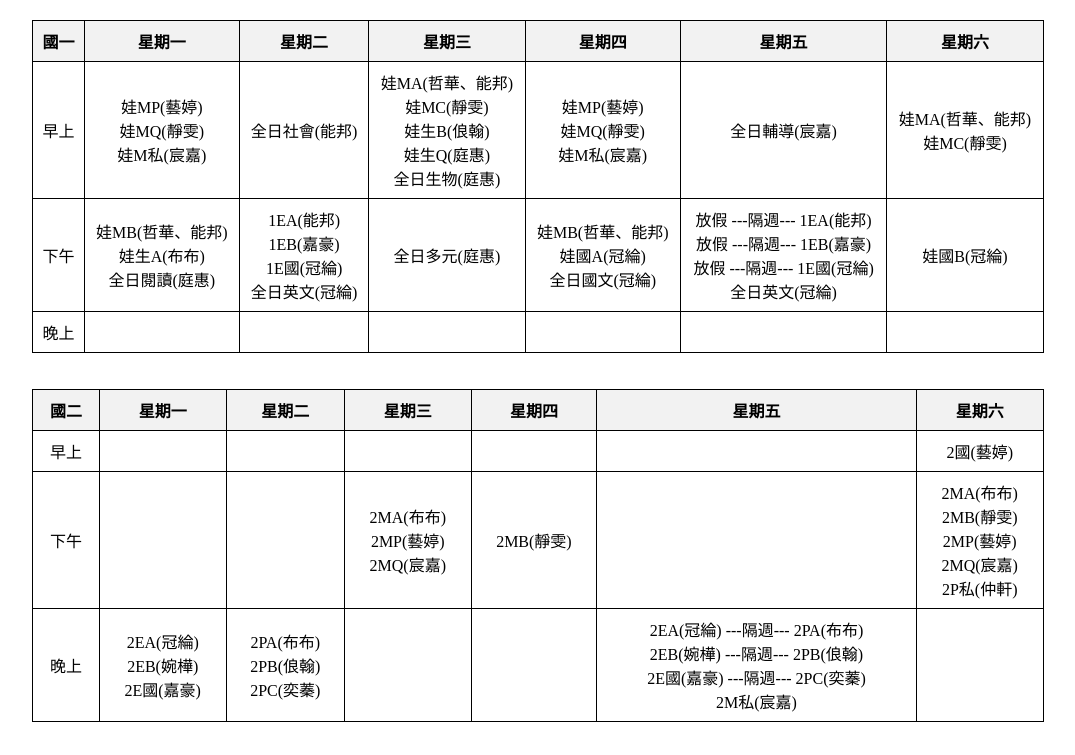
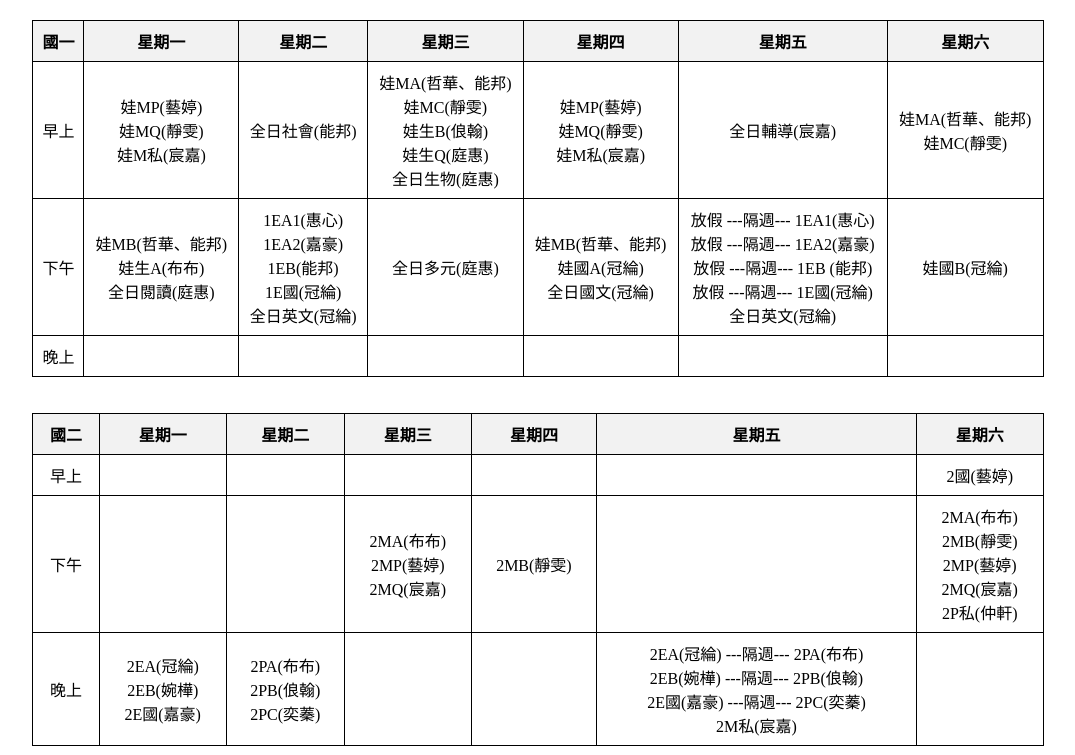
Before and after one commit to yuhaoschool/shcedules, a plain HTML site: page index.html in a window 1280 px wide. Shown: the top 755 px of the page, without its empty margins (102-1177 px from the left). Drawn offline with Linux system fonts and the light colour scheme.

Commit message:
update 1EA

```diff
--- a/index.html
+++ b/index.html
@@ -46,10 +46,10 @@
           <tr>
             <td>下午</td>
             <td>娃MB(哲華、能邦)<br>娃生A(布布) <br>全日閱讀(庭惠)</td>
-            <td>1EA(能邦)<br>1EB(嘉豪)<br>1E國(冠綸) <br> 全日英文(冠綸)</td>
+            <td>1EA1(惠心)<br>1EA2(嘉豪)<br>1EB(能邦)<br>1E國(冠綸) <br> 全日英文(冠綸)</td>
             <td>全日多元(庭惠)</td>
             <td>娃MB(哲華、能邦)<br>娃國A(冠綸) <br>全日國文(冠綸)</td>
-            <td>放假  ---隔週---  1EA(能邦)<br>放假  ---隔週---  1EB(嘉豪)<br>放假  ---隔週---  1E國(冠綸) <br> 全日英文(冠綸)</td>
+            <td>放假  ---隔週--- 1EA1(惠心)<br>放假  ---隔週--- 1EA2(嘉豪)<br>放假  ---隔週---  1EB (能邦)<br>放假  ---隔週---  1E國(冠綸) <br> 全日英文(冠綸)</td>
             <td>娃國B(冠綸)</td>
           </tr>
           <tr>
```
